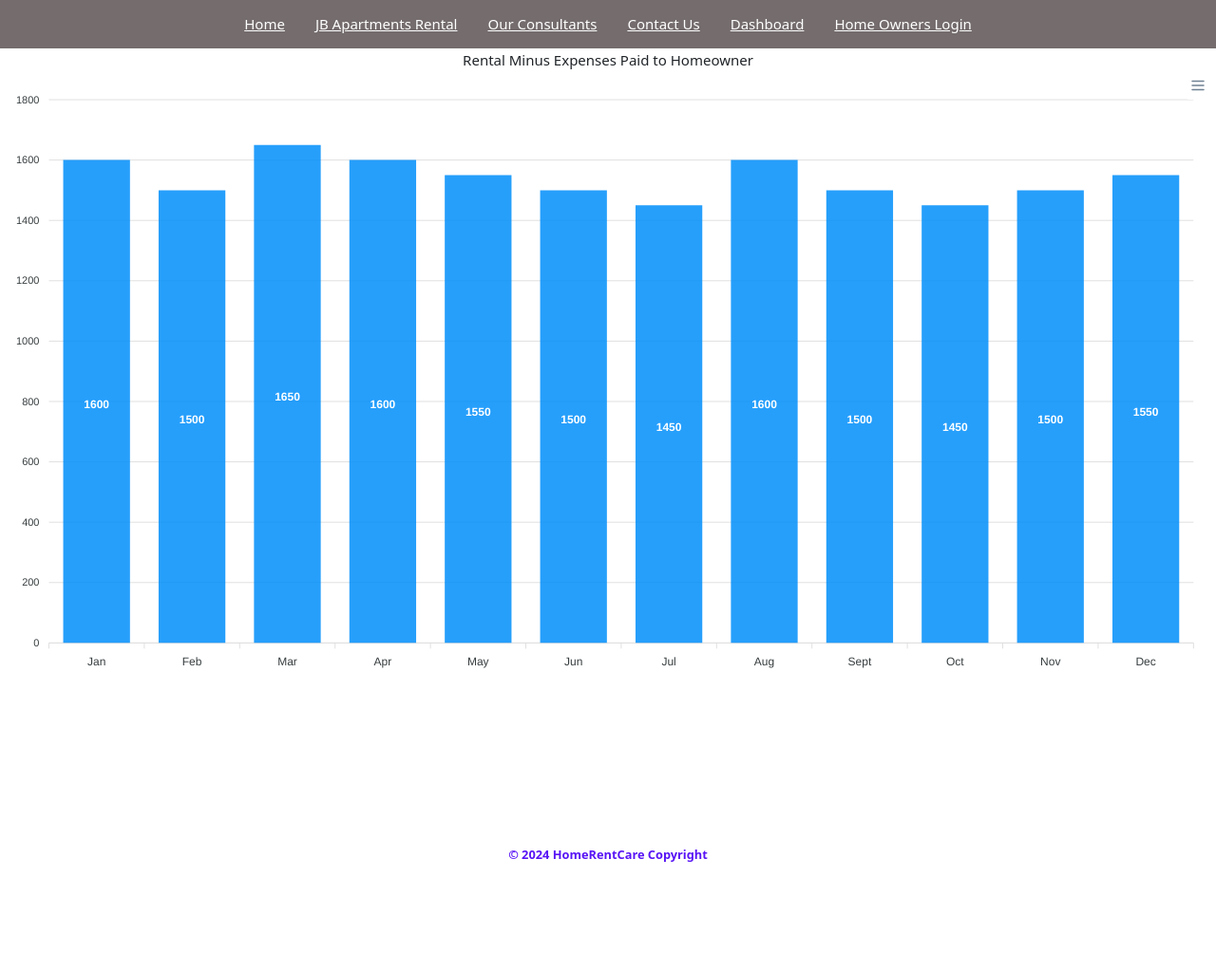
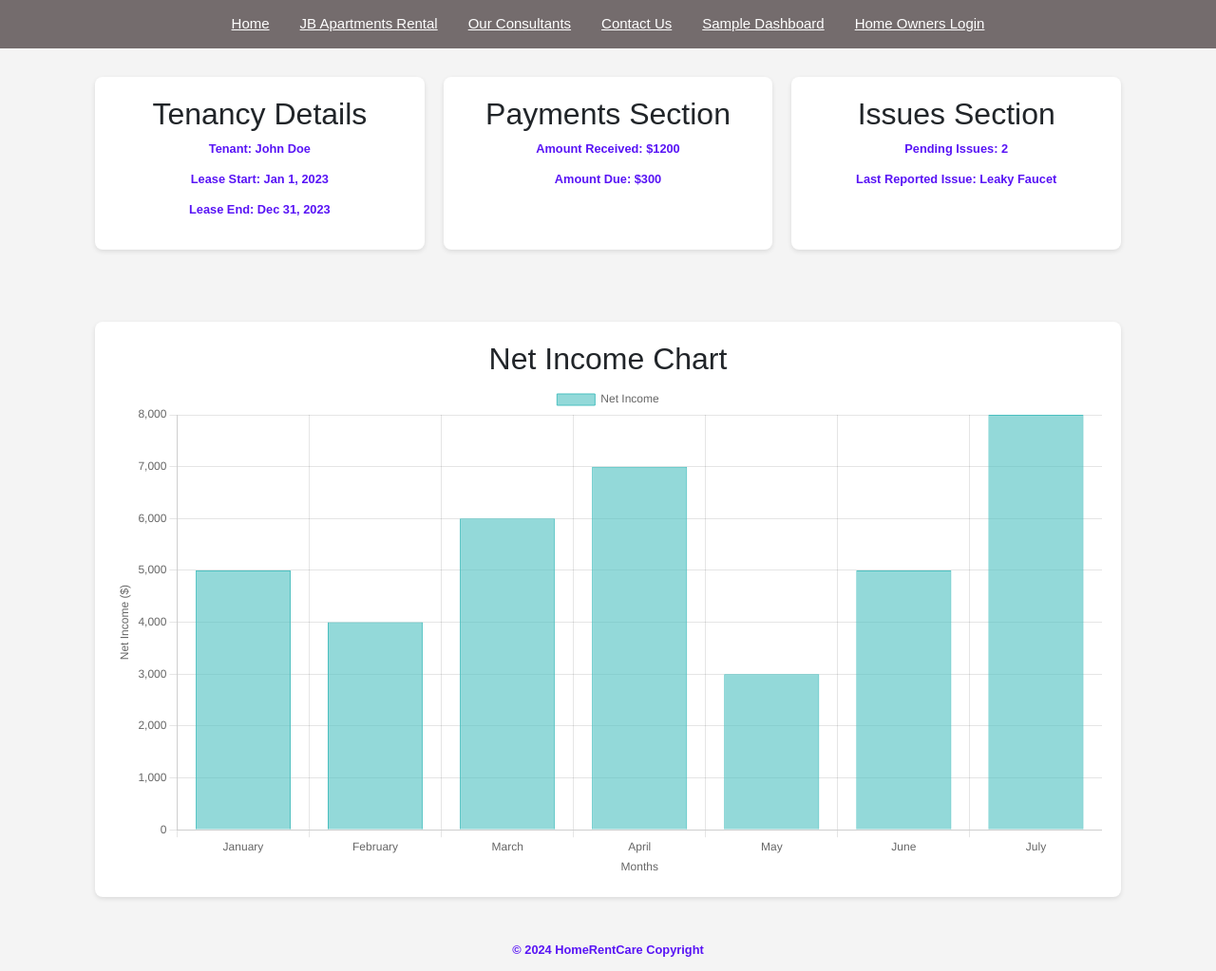
Before and after one commit to JosephYin4/HomeRentCare, a plain HTML site: page SampleDashboard.html in a window 1280 px wide. Shown: the whole page at 95% size. Before the commit the page ends 922 px from the top, so only its background shows below. Drawn offline with nearby package versions, Linux system fonts and the light colour scheme.

Commit message:
minor updates

```diff
--- a/Dashboard.html
+++ b/SampleDashboard.html
@@ -10,6 +10,9 @@
     <link rel="preconnect" href="https://fonts.gstatic.com" crossorigin>
     <link href="https://fonts.googleapis.com/css2?family=Montserrat:ital,wght@0,100..900;1,100..900&display=swap" rel="stylesheet">
     <link rel="stylesheet" href="css/main.css">
+    <link rel="stylesheet" href="css/styles.css">
+    <script src="https://cdn.jsdelivr.net/npm/chart.js"></script>
+
 </head>
 <body id="center">
     <header>
@@ -19,25 +22,42 @@
          <!-- <li><a href="jbroomsrental.html">JB Rooms Rental</a></li> -->
           <li><a href="ourconsultants.html">Our Consultants</a></li>
           <li><a href="contactus.html">Contact Us</a></li>
-          <li><a href="Dashboard.html">Dashboard</a></li>
+          <li><a href="SampleDashboard.html">Sample Dashboard</a></li>
           <li><a href="homeownerslogin.html">Home Owners Login</a></li>
         </ul>
     </header>
 
-    <li align="left">Rental Minus Expenses Paid to Homeowner</li><BR>
-    <div id="container">
-        <!--<div style="height:80vh" class="chart">
-        <div id="lineChart"></div>
-        </div> -->
-        <div style="height:80vh" class="chart">
-        <div id="barChart"></div>
+    <div class="container">
+        <div class="section" id="tenancy-details">
+            <h2>Tenancy Details</h2>
+            <p>Tenant: John Doe</p>
+            <p>Lease Start: Jan 1, 2023</p>
+            <p>Lease End: Dec 31, 2023</p>
+            <!-- More details can be added here -->
         </div>
+        <div class="section" id="payments-section">
+            <h2>Payments Section</h2>
+            <p>Amount Received: $1200</p>
+            <p>Amount Due: $300</p>
+            <!-- Payment details can be added here -->
         </div>
+        <div class="section" id="issues-section">
+            <h2>Issues Section</h2>
+            <p>Pending Issues: 2</p>
+            <p>Last Reported Issue: Leaky Faucet</p>
+            <!-- Issues can be added here -->
+        </div>
+    </div>
+    <div class="container">
+        <div class="section" id="income-chart">
+            <h2>Net Income Chart</h2>
+            <canvas id="incomeChart"></canvas>
+        </div>
+    </div>
     <footer>
         <p>&copy; 2024 HomeRentCare Copyright</p>
     </footer>
-
+    <script src="javascript/chart.js"></script>
     <script src="https://cdn.jsdelivr.net/npm/apexcharts"></script>
-    <script src="script.js"></script>
 </body>
 </html>
--- /dev/null
+++ b/css/styles.css
@@ -0,0 +1,28 @@
+/* styles.css */
+body {
+    font-family: Arial, sans-serif;
+    margin: 0;
+    padding: 0;
+    background-color: #f4f4f4;
+}
+
+.container {
+    display: flex;
+    flex-wrap: wrap;
+    padding: 20px;
+}
+
+.section {
+    flex: 1;
+    min-width: 250px;
+    margin: 10px;
+    padding: 20px;
+    background-color: #fff;
+    border-radius: 8px;
+    box-shadow: 0 2px 5px rgba(0, 0, 0, 0.1);
+    text-align: center;
+}
+
+h2 {
+    margin-top: 0;
+}
--- a/data.js
+++ /dev/null
@@ -1,4 +0,0 @@
-async function loadData() {
-    const response = await axios.get('rental.json');
-    return response.data;
-    }
--- /dev/null
+++ b/javascript/chart.js
@@ -0,0 +1,32 @@
+// chart.js
+const ctx = document.getElementById('incomeChart').getContext('2d');
+const incomeChart = new Chart(ctx, {
+    type: 'bar',
+    data: {
+        labels: ['January', 'February', 'March', 'April', 'May', 'June', 'July'],
+        datasets: [{
+            label: 'Net Income',
+            data: [5000, 4000, 6000, 7000, 3000, 5000, 8000], // Sample data
+            backgroundColor: 'rgba(75, 192, 192, 0.6)',
+            borderColor: 'rgba(75, 192, 192, 1)',
+            borderWidth: 1
+        }]
+    },
+    options: {
+        scales: {
+            y: {
+                beginAtZero: true,
+                title: {
+                    display: true,
+                    text: 'Net Income ($)'
+                }
+            },
+            x: {
+                title: {
+                    display: true,
+                    text: 'Months'
+                }
+            }
+        }
+    }
+});
--- a/script.js
+++ /dev/null
@@ -1,59 +0,0 @@
-const rental = [1600, 1500, 1650, 1600, 1550, 1500, 1450, 1600, 1500, 1450, 1500, 1550];
-//const temperature = [33, 21, 22, 24, 25, 26, 26, 21, 31, 44];
-// Create the line chart
-const lineChartOptions = {
-chart: {
-type: 'line',
-height:"100%"
-},
-// each series represents one set of data
-series:[
-{
-name: 'rental',
-data: rental
-},
-//{
-//name: 'temperature',
-//data:temperature
-//}
-],
-// what is are the labels along the x-axis (horizontal line)
-xaxis: {
-categories:['Jan', 'Feb', 'Mar', 'Apr', 'May', 'Jun', 'Jul', 'Aug', 'Sept', 'Oct', 'Nov', 'Dec']
-},
-yaxis: {
-    title:{
-        text:'Rental Minus Expense Paid to Homeowner in Ringgit'
-    }
-}
-};
-// create the chart
-const lineChart = new ApexCharts(document.querySelector('#lineChart'), lineChartOptions);
-// render the chart
-lineChart.render();
-
-const barChartOptions = {
-chart: {
-type: 'bar',
-height:"100%"
-},
-// each series represents one set of data
-series:[
-{
-name: 'rental',
-data: rental
-},
-//{
-//name: 'temperature',
-//data:temperature
-//}
-],
-// what is are the labels along the x-axis (horizontal line)
-xaxis: {
-categories:['Jan', 'Feb', 'Mar', 'Apr', 'May', 'Jun', 'Jul', 'Aug', 'Sept', 'Oct', 'Nov', 'Dec']
-},
-};
-// create the chart
-const barChart = new ApexCharts(document.querySelector('#barChart'), barChartOptions);
-// render the bar chart
-barChart.render();
```
Also changed, not shown: contactus.html (+3 -1 lines), data.csv (deleted, +0 -13 lines), data.json (deleted, +0 -26 lines), index.html (+2 -2 lines), jbapartmentrental.html (+1 -1 lines), jbroomsrental.html (+1 -1 lines), ourconsultants.html (+1 -1 lines), rental.json (deleted, +0 -50 lines).
